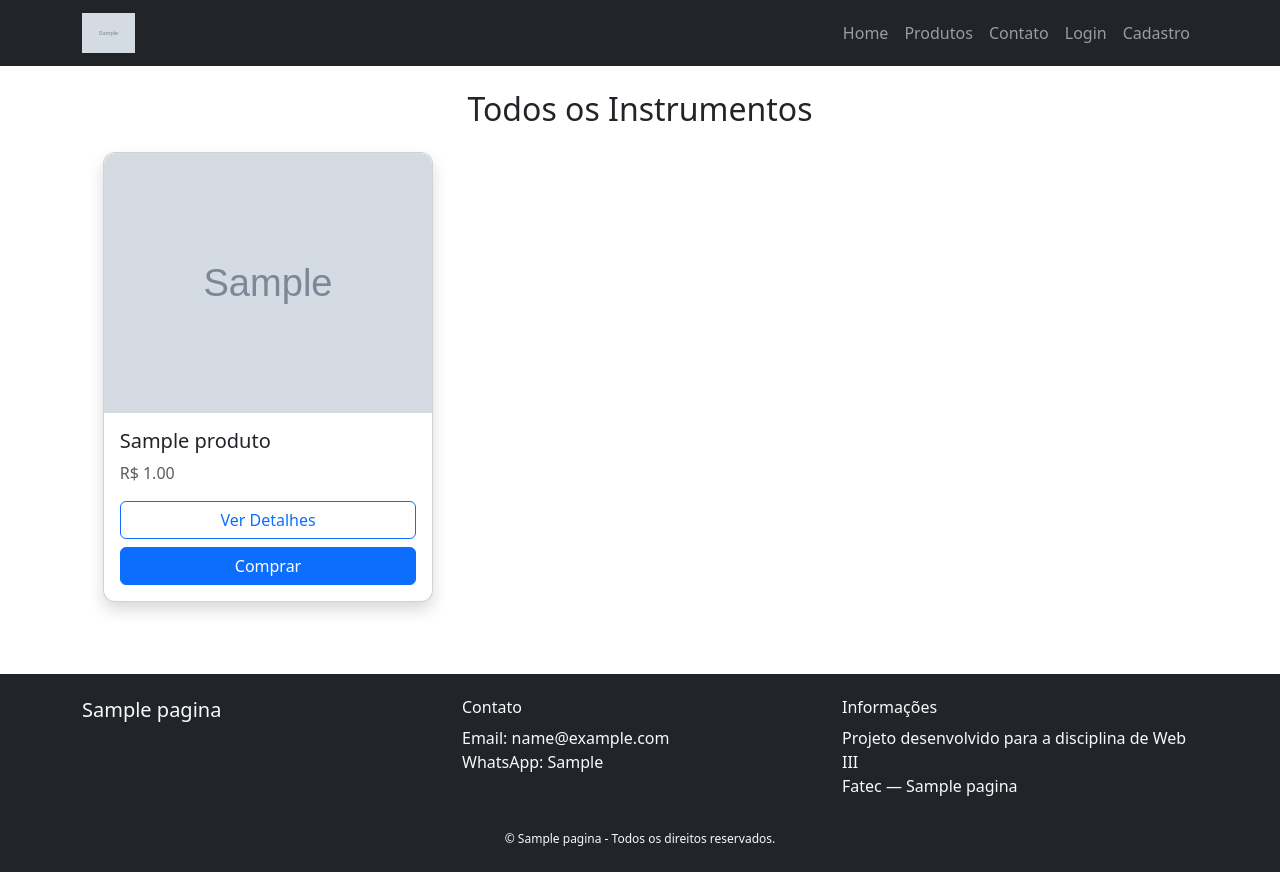
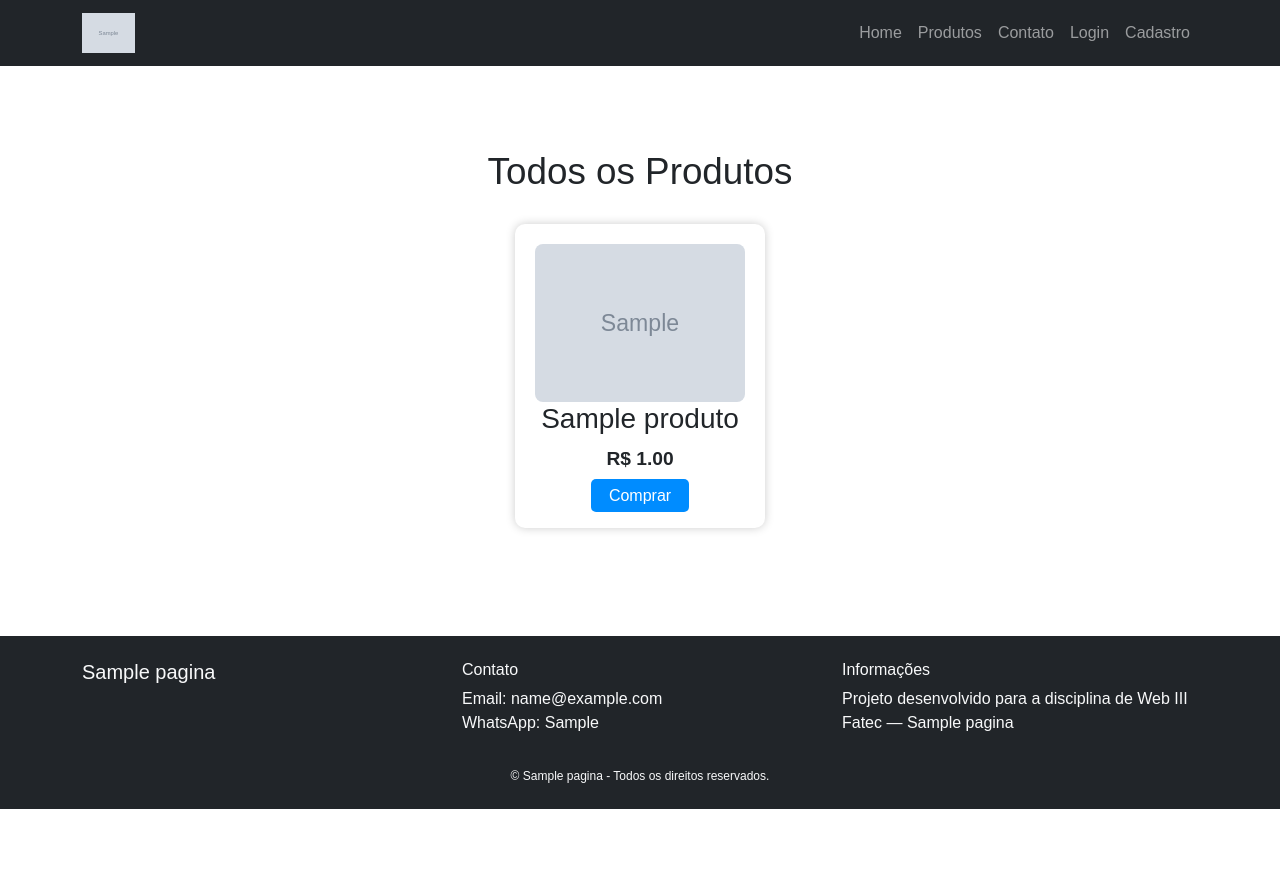
Before and after one commit to kd14c/WEBIII---P2-Projeto-Django-, a Django app: page /produtos/ in a window 1280 px wide. After the commit the page ends 809 px from the top, so only its background shows below. Run offline with Django 5.2, Linux system fonts and the light colour scheme; tables that the repository leaves empty hold one stand-in row (values such as "Sample post"); grey boxes marked "Sample" are stand-in pictures.

Commit message:
Add product page styles and update produtos.html structure

```diff
--- a/core/static/core/style.css
+++ b/core/static/core/style.css
@@ -133,3 +133,14 @@
         width: 100%;
     }
 }
+
+/* PÁGINA DE PRODUTOS */
+.produtos-page {
+    padding: 60px;
+    text-align: center;
+}
+
+.produtos-page h1 {
+    font-size: 2.3rem;
+    margin-bottom: 30px;
+}
--- a/core/templates/core/produtos.html
+++ b/core/templates/core/produtos.html
@@ -1,44 +1,28 @@
-{% extends 'core/base.html' %}
-{% block title %}Produtos{% endblock %}
+{% extends "core/base.html" %}
+{% load static %}
 
 {% block content %}
 
-<div class="container mt-4">
+<link rel="stylesheet" href="{% static 'core/style.css' %}">
 
-    <h2 class="mb-4 text-center">Todos os Instrumentos</h2>
+<section class="produtos-page">
+    <h1>Todos os Produtos</h1>
 
-    <div class="row">
+    <div class="produtos-container">
+        {% for produto in produtos %}
+        <div class="card-produto">
+            <img src="{{ produto.foto.url }}" alt="{{ produto.nome }}">
 
-        {% for p in produtos %}
-        <div class="col-md-4 mb-4 d-flex justify-content-center">
+            <h3>{{ produto.nome }}</h3>
 
-            <div class="card shadow" style="border-radius: 12px; width: 95%;">
+            <p class="preco">R$ {{ produto.preco }}</p>
 
-                <img src="{{ p.foto.url }}"
-                     class="card-img-top"
-                     style="height: 260px; object-fit: cover; border-radius: 12px 12px 0 0;">
-
-                <div class="card-body">
-                    <h5 class="card-title">{{ p.nome }}</h5>
-                    <p class="text-muted">R$ {{ p.preco }}</p>
-
-                    <a href="{% url 'produto' p.id %}" class="btn btn-outline-primary w-100 mb-2">
-                        Ver Detalhes
-                    </a>
-
-                    <a href="{% url 'comprar' p.id %}" class="btn btn-primary w-100">
-                        Comprar
-                    </a>
-
-                </div>
-
-            </div>
-
+            <a href="{% url 'pedido' produto.id %}" class="btn-comprar">
+                Comprar
+            </a>
         </div>
         {% endfor %}
-
     </div>
-
-</div>
+</section>
 
 {% endblock %}
```
